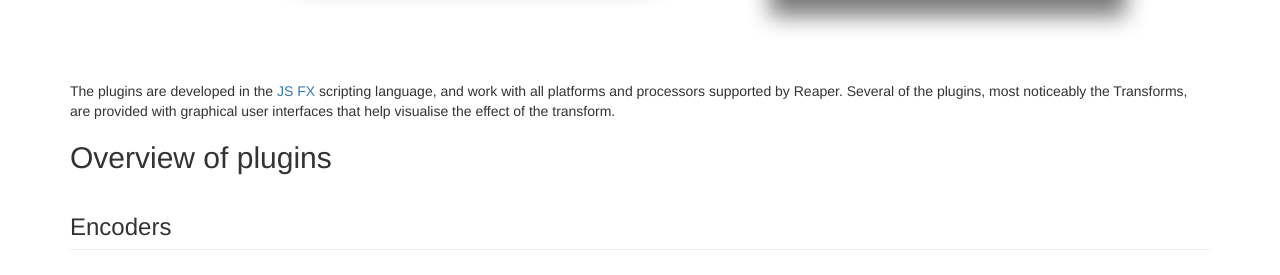
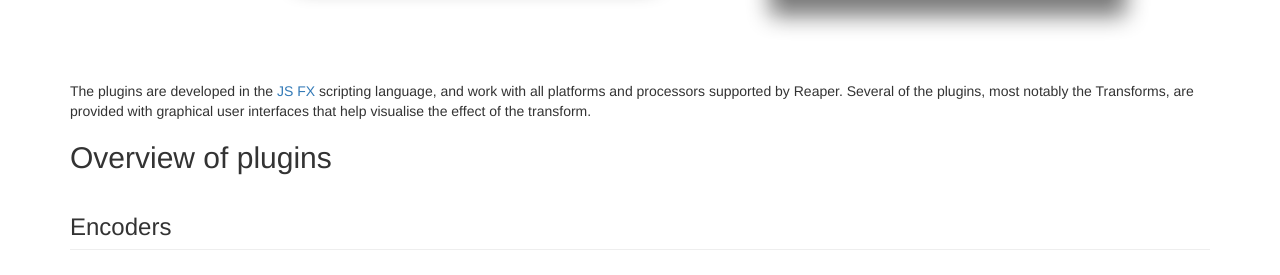
Before and after one commit to ambisonictoolkit/ambisonictoolkit.github.io, a Jekyll site: the page built from documentation/reaper.md, in a window 1280 px wide and 900 px high, scrolled down 850 px. Shown: the part 177-452 px from the top of the window. Built offline with Jekyll 4.4.1, drawn with Linux system fonts in a browser that asks for light colours; nearby versions of some CDN libraries; some of the changed text lies outside the part shown.

Commit message:
Correct a couple typos - just giving the workflow a whirl.
Also looks like Atom removed and added a bunch of new lines. Hopefully
this isn’t a problem…

```diff
--- a/documentation/reaper.md
+++ b/documentation/reaper.md
@@ -12,7 +12,7 @@
 
 &nbsp;
 
-The plugins are developed in the [JS FX](http://reaper.fm/sdk/js/js.php) scripting language, and work with all platforms and processors supported by Reaper. Several of the plugins, most noticeably the Transforms, are provided with graphical user interfaces that help visualise the effect of the transform.
+The plugins are developed in the [JS FX](http://reaper.fm/sdk/js/js.php) scripting language, and work with all platforms and processors supported by Reaper. Several of the plugins, most notably the Transforms, are provided with graphical user interfaces that help visualise the effect of the transform.
 
 
 ## Overview of plugins
@@ -135,7 +135,7 @@
   <dd>Uses Bruce Wiggins optimised ITU 5.0 decoders.</dd>
 
   <dt>Pantophonic2D</dt>
-  <dd>a regular 2D polygon decoder.</dd>
+  <dd>A regular 2D polygon decoder.</dd>
 
   <dt>Periphonic</dt>
   <dd>A regular cylindrical decoder for 3D dual ring. <span class="bg-danger">Not yet implemented.</span> </dd>
```
Also changed, not shown: index.md (+1 -1 lines).
